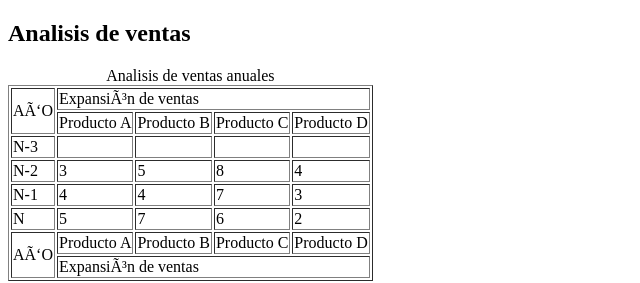
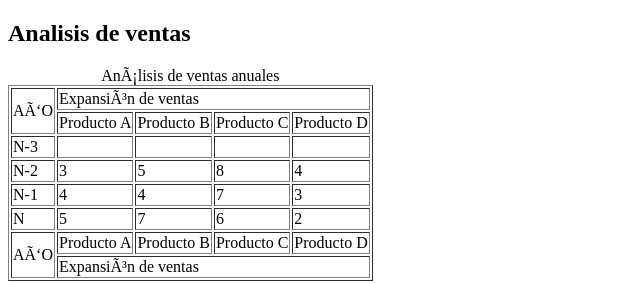
Before and after one commit to AlexSmochina/M04, a plain HTML site: page M04/Ejercicio 5.html in a window 1280 px wide. Shown: the full height of the page, 0-640 px from the left. Drawn offline with Linux system fonts and the light colour scheme.

Commit message:
Ejercicio 5

```diff
--- a/M04/Ejercicio 5.html
+++ b/M04/Ejercicio 5.html
@@ -7,7 +7,7 @@
     <body>
         <h2>Analisis de ventas</h2>
         <table border="1">
-            <caption>Analisis de ventas anuales</caption>
+            <caption>Análisis de ventas anuales</caption>
             <tr>
                 <td rowspan="2">AÑO</td>
                 <td colspan="4">Expansión de ventas</td>
```
